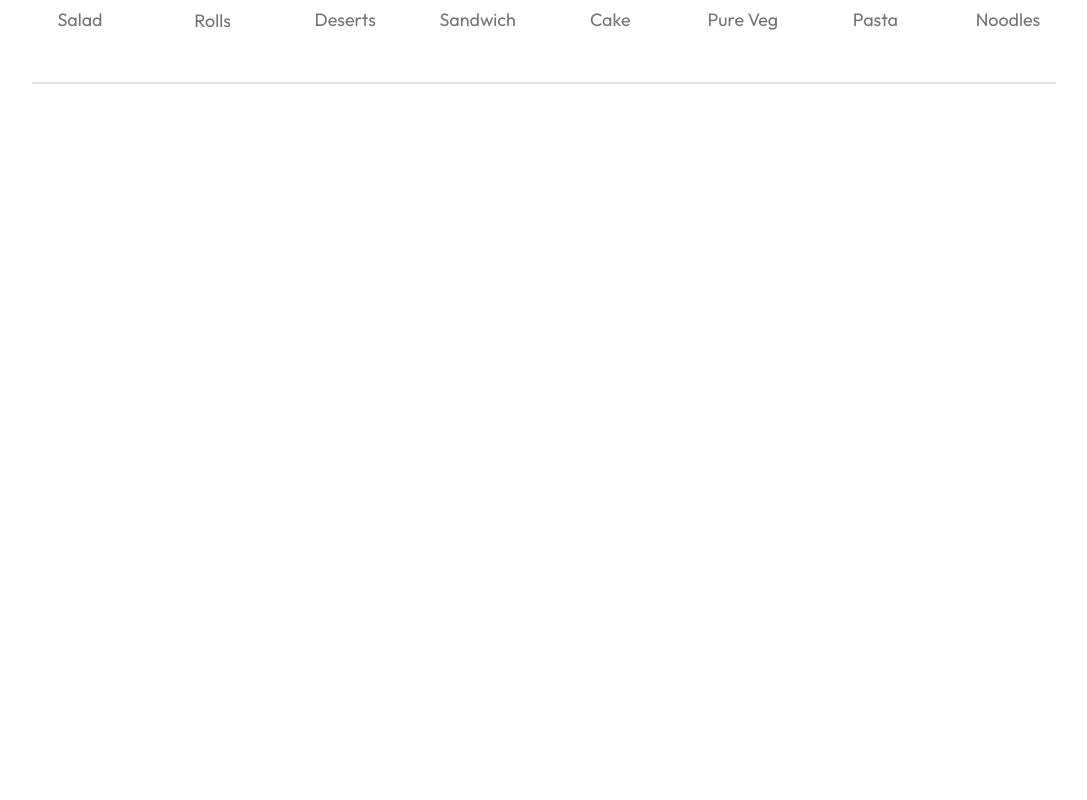
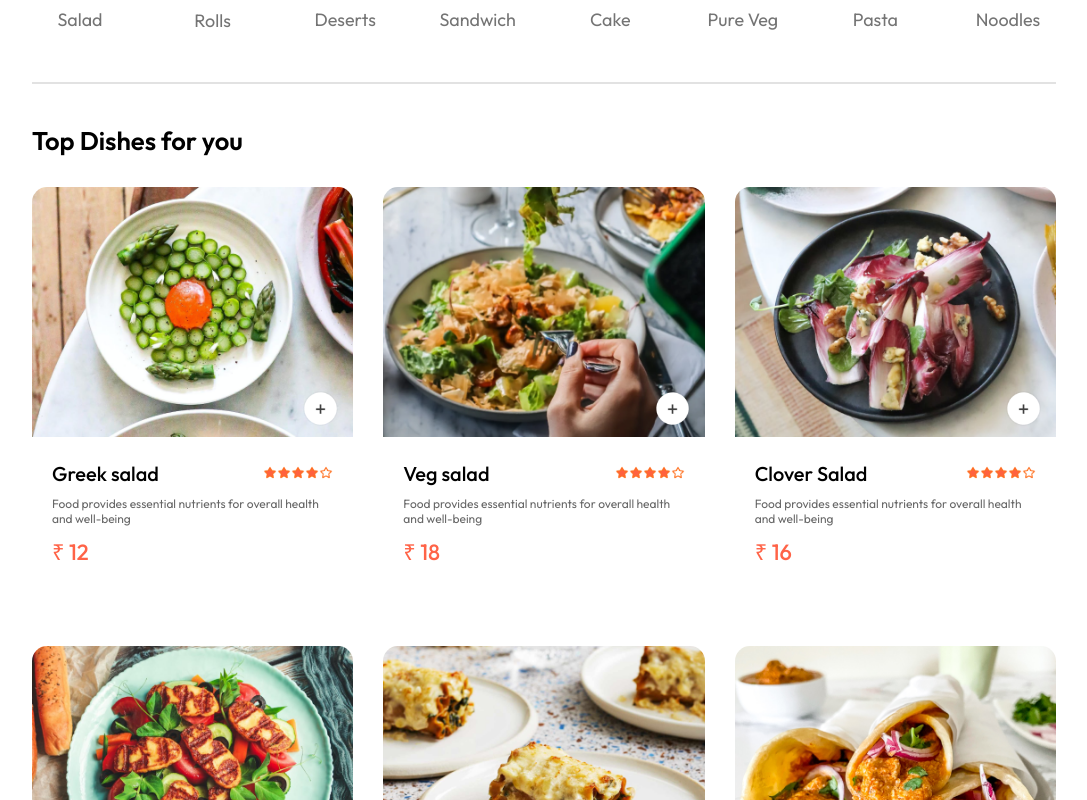
Before and after one commit to Ankit1152/Food-Delivery-Website, a React (Vite) app in the folder frontend/: page / in a window 1280 px wide. Shown: the part 820-1620 px from the top of the page, without its empty margins (96-1183 px from the left). Before the commit the page ends 914 px from the top, so only its background shows below. Built offline with nearby package versions, Linux system fonts and the light colour scheme.

Commit message:
Created Food Display component and store context for state management

```diff
--- /dev/null
+++ b/frontend/src/components/FoodDisplay/FoodDisplay.css
@@ -0,0 +1,16 @@
+.food-display {
+  margin-top: 30px;
+}
+
+.food-display h2 {
+  font-size: max(2vw, 24px);
+  font-weight: 600;
+}
+
+.food-display-list {
+  display: grid;
+  grid-template-columns: repeat(auto-fill, minmax(240px, 1fr));
+  margin-top: 30px;
+  gap: 30px;
+  row-gap: 50px;
+}
--- /dev/null
+++ b/frontend/src/components/FoodDisplay/FoodDisplay.jsx
@@ -0,0 +1,30 @@
+import React, { useContext } from "react";
+import "./FoodDisplay.css";
+import { StoreContext } from "../../context/StoreContext";
+import FoodItem from "../FoodItem/FoodItem";
+
+const FoodDisplay = ({ category }) => {
+  const { food_list } = useContext(StoreContext);
+
+  return (
+    <div className="food-display" id="food-display">
+      <h2>Top Dishes for you</h2>
+      <div className="food-display-list">
+        {food_list.map((item, index) => {
+          return (
+            <FoodItem
+              key={index}
+              id={item._id}
+              name={item.name}
+              description={item.description}
+              price={item.price}
+              image={item.image}
+            />
+          );
+        })}
+      </div>
+    </div>
+  );
+};
+
+export default FoodDisplay;
--- /dev/null
+++ b/frontend/src/components/FoodItem/FoodItem.css
@@ -0,0 +1,72 @@
+.food-item {
+  width: 100%;
+  margin: auto;
+  box-shadow: 0px 0px 0px #00000015;
+  transition: 0.3s;
+  animation: fadeIn 1s;
+}
+
+.food-item-image {
+  width: 100%;
+  border-radius: 15px 15px 0px 0px;
+}
+
+.food-item-info {
+  padding: 20px;
+}
+
+.food-item-name-rating {
+  display: flex;
+  justify-content: space-between;
+  align-items: center;
+  margin-bottom: 10px;
+}
+
+.food-item-name-rating p {
+  font-size: 20px;
+  font-weight: 500;
+}
+
+.food-item-name-rating img {
+  width: 70px;
+}
+
+.food-item-desc {
+  color: #676767;
+  font-size: 12px;
+}
+
+.food-item-price {
+  color: tomato;
+  font-size: 22px;
+  font-weight: 500;
+  margin: 10px 0px;
+}
+
+.food-item-img-container {
+  position: relative;
+}
+
+.food-item-img-container .add {
+  width: 35px;
+  position: absolute;
+  bottom: 15px;
+  right: 15px;
+  cursor: pointer;
+  border-radius: 50%;
+}
+.food-item-counter {
+  position: absolute;
+  bottom: 15px;
+  right: 15px;
+  display: flex;
+  align-items: center;
+  gap: 10px;
+  padding: 6px;
+  border-radius: 50px;
+  background-color: white;
+}
+
+.food-item-counter img {
+  width: 30px;
+}
--- /dev/null
+++ b/frontend/src/components/FoodItem/FoodItem.jsx
@@ -0,0 +1,51 @@
+import React, { useContext, useState } from "react";
+import "./FoodItem.css";
+import { assets } from "../../assets/assets";
+import { StoreContext } from "../../context/StoreContext";
+
+const FoodItem = ({ id, name, price, description, image }) => {
+  //   const [itemCount, setItemCount] = useState(0);
+  const { cartItems, addToCart, removeFromCart } = useContext(StoreContext);
+
+  return (
+    <div className="food-item">
+      <div className="food-item-img-container">
+        <img src={image} alt="" className="food-item-image" />
+        {!cartItems[id] ? (
+          <img
+            className="add"
+            src={assets.add_icon_white}
+            alt=""
+            onClick={() => addToCart(id)}
+          />
+        ) : (
+          <div className="food-item-counter">
+            <img
+              onClick={() => removeFromCart(id)}
+              src={assets.remove_icon_red}
+              alt=""
+              srcset=""
+            />
+            <p>{cartItems[id]}</p>
+            <img
+              onClick={() => addToCart(id)}
+              src={assets.add_icon_green}
+              alt=""
+              srcset=""
+            />
+          </div>
+        )}
+      </div>
+      <div className="food-item-info">
+        <div className="food-item-name-rating">
+          <p>{name}</p>
+          <img src={assets.rating_starts} alt="" />
+        </div>
+        <p className="food-item-desc">{description}</p>
+        <p className="food-item-price">₹ {price}</p>
+      </div>
+    </div>
+  );
+};
+
+export default FoodItem;
--- /dev/null
+++ b/frontend/src/context/StoreContext.jsx
@@ -0,0 +1,40 @@
+import { createContext, useEffect, useState } from "react";
+import { food_list } from "../assets/assets";
+
+export const StoreContext = createContext(null);
+
+const StoreContextProvider = (props) => {
+  const [cartItems, setCartItems] = useState({});
+
+  const addToCart = (itemId) => {
+    if (!cartItems[itemId]) {
+      setCartItems((prev) => ({ ...prev, [itemId]: 1 }));
+    } else {
+      setCartItems((prev) => ({ ...prev, [itemId]: prev[itemId] + 1 }));
+    }
+  };
+
+  const removeFromCart = (itemId) => {
+    setCartItems((prev) => ({ ...prev, [itemId]: prev[itemId] - 1 }));
+  };
+
+  const contextValue = {
+    food_list,
+    cartItems,
+    setCartItems,
+    addToCart,
+    removeFromCart,
+  };
+
+  useEffect(() => {
+    console.log(cartItems);
+  }, [cartItems]);
+
+  return (
+    <StoreContext.Provider value={contextValue}>
+      {props.children}
+    </StoreContext.Provider>
+  );
+};
+
+export default StoreContextProvider;
--- a/frontend/src/main.jsx
+++ b/frontend/src/main.jsx
@@ -3,9 +3,12 @@
 import App from "./App.jsx";
 import "./index.css";
 import { BrowserRouter } from "react-router-dom";
+import StoreContextProvider from "./context/StoreContext.jsx";
 
 ReactDOM.createRoot(document.getElementById("root")).render(
   <BrowserRouter>
-    <App />
+    <StoreContextProvider>
+      <App />
+    </StoreContextProvider>
   </BrowserRouter>
 );
--- a/frontend/src/pages/Home/Home.jsx
+++ b/frontend/src/pages/Home/Home.jsx
@@ -2,6 +2,7 @@
 import "./Home.css";
 import Header from "../../components/Header/Header";
 import ExploreMenu from "../../components/ExploreMenu/ExploreMenu";
+import FoodDisplay from "../../components/FoodDisplay/FoodDisplay";
 
 const Home = () => {
   const [category, setCategory] = useState("All");
@@ -10,6 +11,7 @@
     <div className="home">
       <Header />
       <ExploreMenu category={category} setCategory={setCategory} />
+      <FoodDisplay category={category} />
     </div>
   );
 };
```
